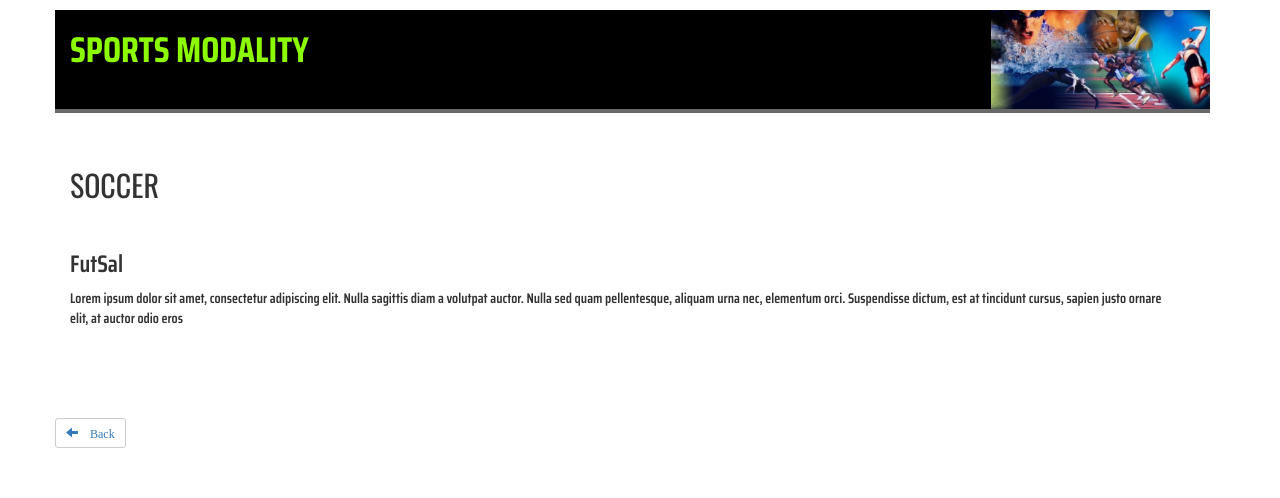
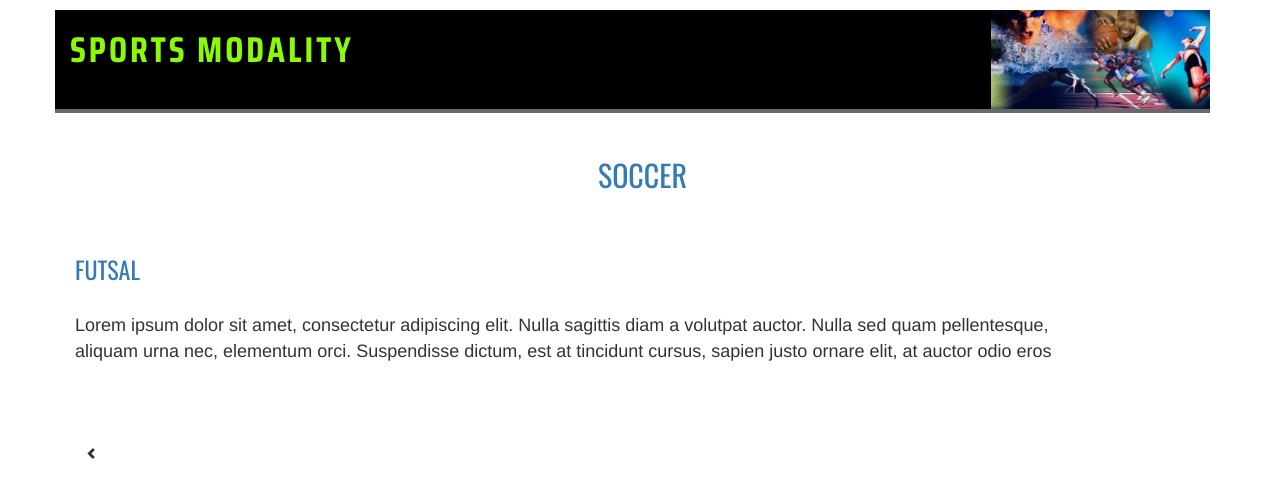
Before and after one commit to cristianacmc/Item-Catalog-Application, a Flask app: page /category/1/1 in a window 1280 px wide. Shown: the top 498 px of the page. Run offline with Flask 2, Linux system fonts and the light colour scheme; some libraries are stand-ins or nearby versions.

Commit message:
Edit layout style

```diff
--- a/static/responsive.css
+++ b/static/responsive.css
@@ -41,8 +41,7 @@
 	}
 
 	.bord{
-		border-right: 1px solid #696969;
-		opacity: 20%;
+		border-right: 1px solid #c6bcb6;;
     }
 
 	.rodape p {
--- a/static/style.css
+++ b/static/style.css
@@ -2,6 +2,7 @@
 
 .title{
 	font-family: 'Saira Condensed', sans-serif;
+	letter-spacing: 3px;
 	color: #8CFA05;
 	font-weight: 700;
 	margin-left: 15px;
@@ -38,19 +39,27 @@
 
 .titlecat{
 	font-family: 'Oswald', sans-serif;
+	color: #337ab7;
 	font-weight: 400;
+	margin: 45px 0 30px 20px;
 }
 
-.latest{
+.latest {
 	font-family: 'Oswald', sans-serif;
+	letter-spacing: 3px;
 	font-weight: 600;
 	margin-top: 20px;
 	color: #0084b4;
 	font-size: 1.5;
 }
 
+.latcat {
+	letter-spacing: 0;
+}
+
 .namemod{
 	font-size: 20px;
+	margin-left: 20px;
 }
 
 .content-body{
@@ -60,15 +69,17 @@
 
 .newmod{
 	font-weight: bold;
+	margin-top: 20px;
 }
 
 .descrip{
-	color: #337ab7;
 	font-family: "Helvetica Neue", Helvetica, Arial, sans-serif;
 	font-size: 18px;
+	width: 90%;
+    margin: 15px 0 50px 20px;
 }
 
-.main{
+'.main'{
 	margin-top: 45px;
 }
 
@@ -109,3 +120,61 @@
    padding: 0px 0 10px 25px;
 
 }
+
+.btn-del{
+	margin-left: 10px;
+	color: #333;
+}
+
+.btn-back{
+	padding: 0px 10px 5px 0px;
+	margin-left: 20px;
+
+}
+
+.btn-default {
+    background-color: #fff;
+    border-color: transparent;
+}
+
+.ademail {
+	color: #8CFA05;;
+}
+
+.logbut {
+	margin-top: 50px;
+}
+
+.modalcat {
+	margin-top: 15px;
+
+}
+
+a:hover{
+	text-decoration: none;
+}
+
+.ptime {
+	margin: 0 0 10px;
+    color: #222;
+    font-family: "Helvetica Neue", Helvetica, Arial, sans-serif;
+    font-size: 11px;
+}
+
+.formedit {
+	margin-left: 20px;
+}
+
+.btnedel {
+	color: #fff;
+	background-color: #5cb85c;
+	border-color: #4cae4c;
+	margin-left: 20px;
+}
+
+.titleflash {
+	font-family: 'Oswald', sans-serif;
+    color: #337ab7;
+    font-weight: 400;
+    margin: 10px 0 0px 20px;
+}
--- a/templates/base.html
+++ b/templates/base.html
@@ -11,8 +11,11 @@
     <script src="https://maxcdn.bootstrapcdn.com/bootstrap/3.3.7/js/bootstrap.min.js"></script>
     <link href="//maxcdn.bootstrapcdn.com/font-awesome/4.2.0/css/font-awesome.min.css" rel="stylesheet">
     <!--<link rel="stylesheet" href="{{ url_for('static', filename='lib/bootstrap.css') }}">-->
+    <script src="//ajax.googleapis.com/ajax/libs/jquery/1.8.2/jquery.min.js"></script>
+    <script src="//apis.google.com/js/platform.js?onload=start"> </script>
     <link rel="stylesheet" type=text/css href="{{ url_for('static', filename='style.css') }}">
     <link rel="stylesheet" type=text/css href="{{ url_for('static', filename='responsive.css') }}">
+
 </head>
 
 <body>
@@ -36,7 +39,7 @@
 		{% if messages %}
 		<ul>
 			{% for message in messages %}
-				<h3>{{message}}</h3>
+				<h4>{{message}}</h4>
 			{% endfor %}
 		</ul>
 		{% endif %}
--- a/templates/itemdescription.html
+++ b/templates/itemdescription.html
@@ -2,18 +2,18 @@
 	{% extends "base.html" %}
 	{% block title %}Modality Description{% endblock title %}
 	{% block content %}
-		<div class="row">
-			<div class="col-md-12 cats">
-				<h2 class="titlecat text-uppercase">{{ category.name}}</h2>
-			    </br>
-			    <h3>{{ item.name}}</h3>
-				<p>{{ item.description }}<p>
-    			</br>
-    		</div>
-    		<div class="btn btn-default btn-sm">
-    			<a href = "{{url_for('showCategories')}}">
-    				<span class="glyphicon glyphicon-arrow-left"> Back</span>
-		        </a>
-			</div>
+		<div class="row content-body">
+			<div class="col-md-12">
+				<h2 class="titlecat text-uppercase text-center">{{ category.name}}</h2></br>
+			    <h3 class="titlecat modalcat text-uppercase">{{ item.name}}</h3>
+				<p class="descrip">{{ item.description }}<p></br>
+
+     		<div class="btn btn-default btn-sm btn-back">
+     			<a href = "{{url_for('showCategories')}}">
+     	 		<span class="glyphicon glyphicon-chevron-left btn-del"></span>
+     	 		</a>
+     	 	</div>
+     	 	</div>
+
 		</div>
 	{% endblock %}
```
Also changed, not shown: templates/catalog.html (+11 -9 lines), templates/category.html (+12 -6 lines), templates/deleteItem.html (+9 -7 lines), templates/editItem.html (+8 -8 lines), templates/login.html (+6 -14 lines), templates/newItem.html (+11 -9 lines), templates/privatedescription.html (+9 -8 lines), catalog.db.
